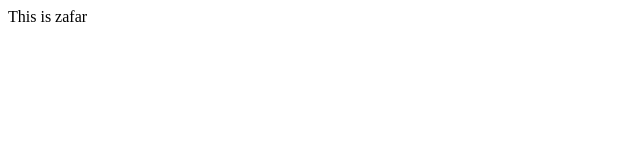
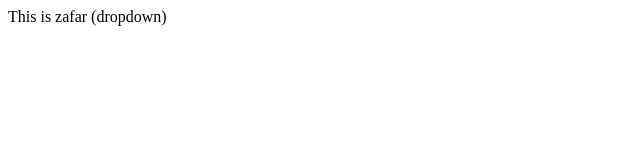
Before and after one commit to zafarali32/LocalRepo, a plain HTML site: page index.html in a window 1280 px wide. Shown: the whole page, without its empty margins (0-640 px from the left). Drawn offline with Linux system fonts and the light colour scheme.

Commit message:
add dropdown

```diff
--- a/index.html
+++ b/index.html
@@ -1 +1 @@
-<p>This is zafar</p>
+<p>This is zafar (dropdown)</p>
```
